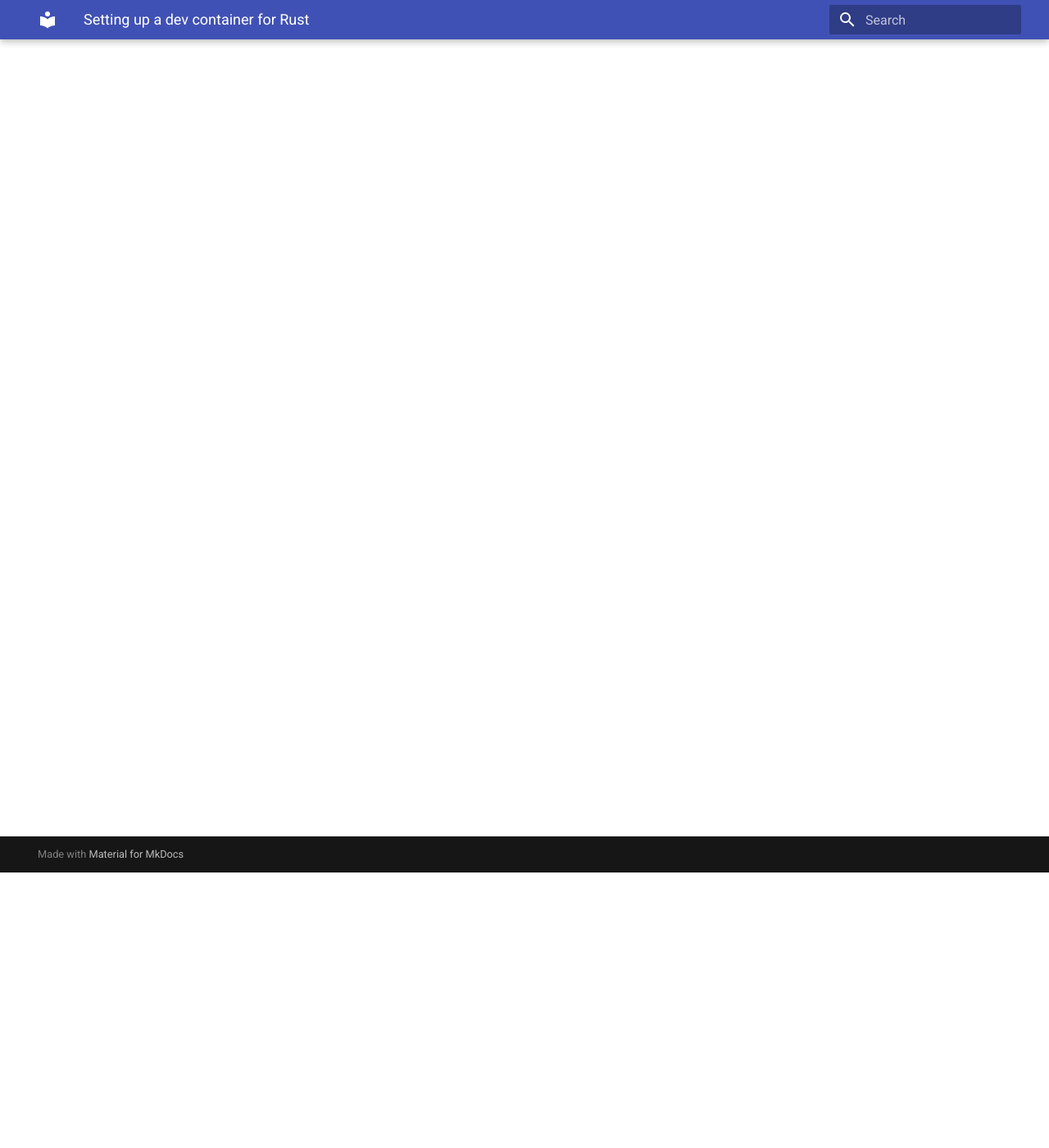
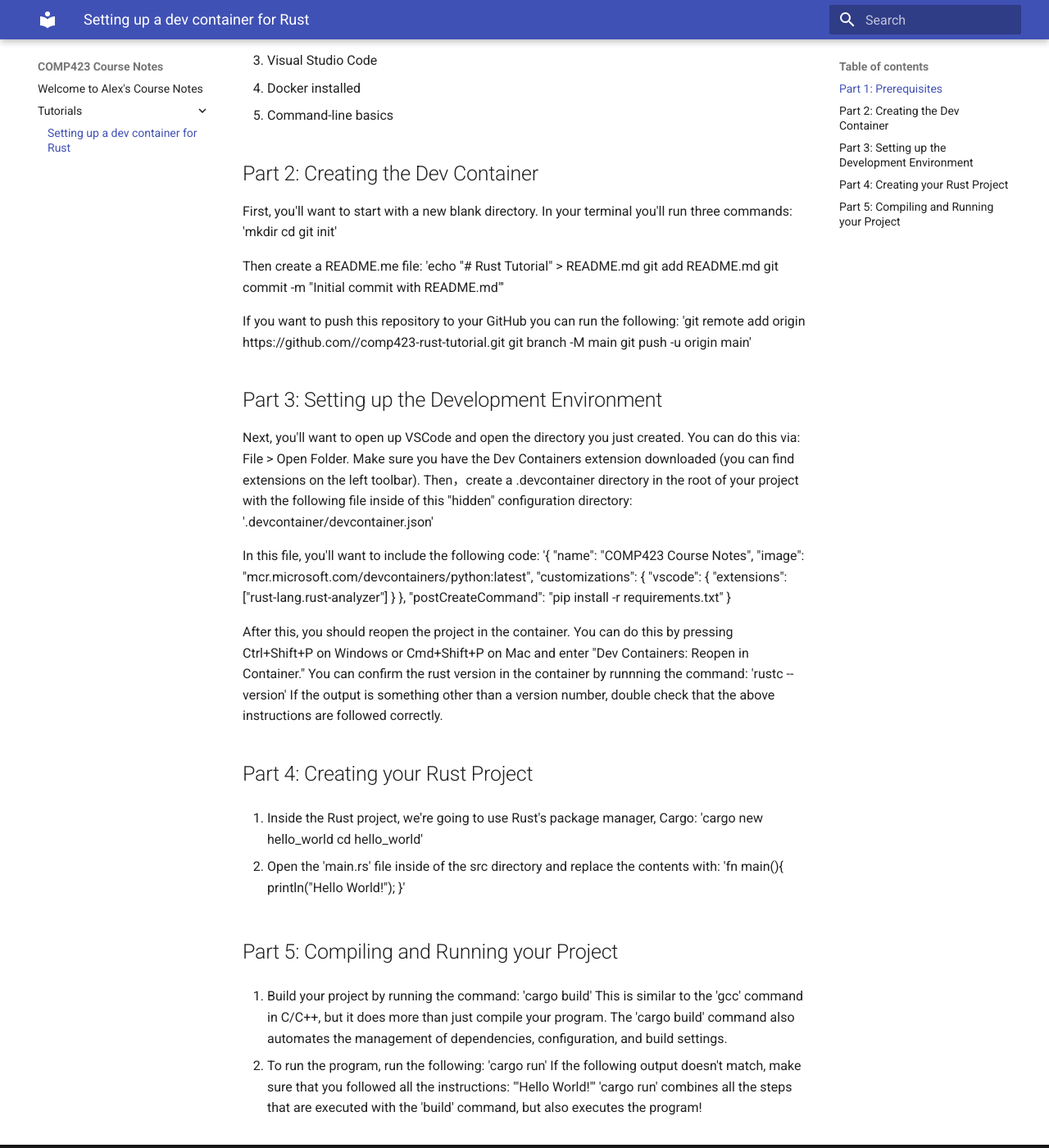
Before and after one commit to alexander-shang/comp423-course-notes, an MkDocs documentation site: the page built from docs/tutorials/rust-setup.md, in a window 1280 px wide and 1400 px high, scrolled down 336 px. Shown: the whole window at 82% size. Built offline with MkDocs 1.6.1 and Material for MkDocs 9.7.7, drawn with Linux system fonts in a browser that asks for light colours; some of the changed text lies outside the part shown.

Commit message:
Wrote the first draft of the tutorial.

```diff
--- a/docs/tutorials/rust-setup.md
+++ b/docs/tutorials/rust-setup.md
@@ -2,3 +2,68 @@
 
 * Primary author: [Alexander Shang](https://github.com/alexander-shang)
 * Reviewer: [Dhyey Shah](https://github.com/dhyeyvshah)
+
+## Part 1: Prerequisites
+1. A GitHub Account
+2. Git installed
+3. Visual Studio Code
+4. Docker installed
+5. Command-line basics
+
+## Part 2: Creating the Dev Container
+First, you'll want to start with a new blank directory. In your terminal you'll run three commands:
+'mkdir <directory-name>
+cd <directory-name>
+git init'
+
+Then create a README.me file:
+'echo "# Rust Tutorial" > README.md
+git add README.md
+git commit -m "Initial commit with README.md"'
+
+If you want to push this repository to your GitHub you can run the following:
+'git remote add origin https://github.com/<your-username>/comp423-rust-tutorial.git
+git branch -M main
+git push -u origin main'
+
+## Part 3: Setting up the Development Environment
+Next, you'll want to open up VSCode and open the directory you just created. You can do this via: File > Open Folder. Make sure you have the Dev Containers extension downloaded (you can find extensions on the left toolbar). Then，create a .devcontainer directory in the root of your project with the following file inside of this "hidden" configuration directory:
+'.devcontainer/devcontainer.json'
+
+In this file, you'll want to include the following code:
+'{
+  "name": "COMP423 Course Notes",
+  "image": "mcr.microsoft.com/devcontainers/python:latest",
+  "customizations": {
+    "vscode": {
+        "extensions": ["rust-lang.rust-analyzer"]
+    }
+  },
+  "postCreateCommand": "pip install -r requirements.txt"
+}
+
+After this, you should reopen the project in the container. You can do this by pressing Ctrl+Shift+P on Windows or Cmd+Shift+P on Mac and enter "Dev Containers: Reopen in Container."
+You can confirm the rust version in the container by runnning the command:
+'rustc --version'
+If the output is something other than a version number, double check that the above instructions are followed correctly.
+
+## Part 4: Creating your Rust Project
+1. Inside the Rust project, we're going to use Rust's package manager, Cargo:
+'cargo new hello_world
+cd hello_world'
+
+2. Open the 'main.rs' file inside of the src directory and replace the contents with:
+'fn main(){
+    println("Hello World!");
+}'
+
+## Part 5: Compiling and Running your Project
+1. Build your project by running the command:
+'cargo build'
+This is similar to the 'gcc' command in C/C++, but it does more than just compile your program. The 'cargo build' command also automates the management of dependencies, configuration, and build settings.
+
+2. To run the program, run the following:
+'cargo run'
+If the following output doesn't match, make sure that you followed all the instructions:
+'"Hello World!"'
+'cargo run' combines all the steps that are executed with the 'build' command, but also executes the program!
```
